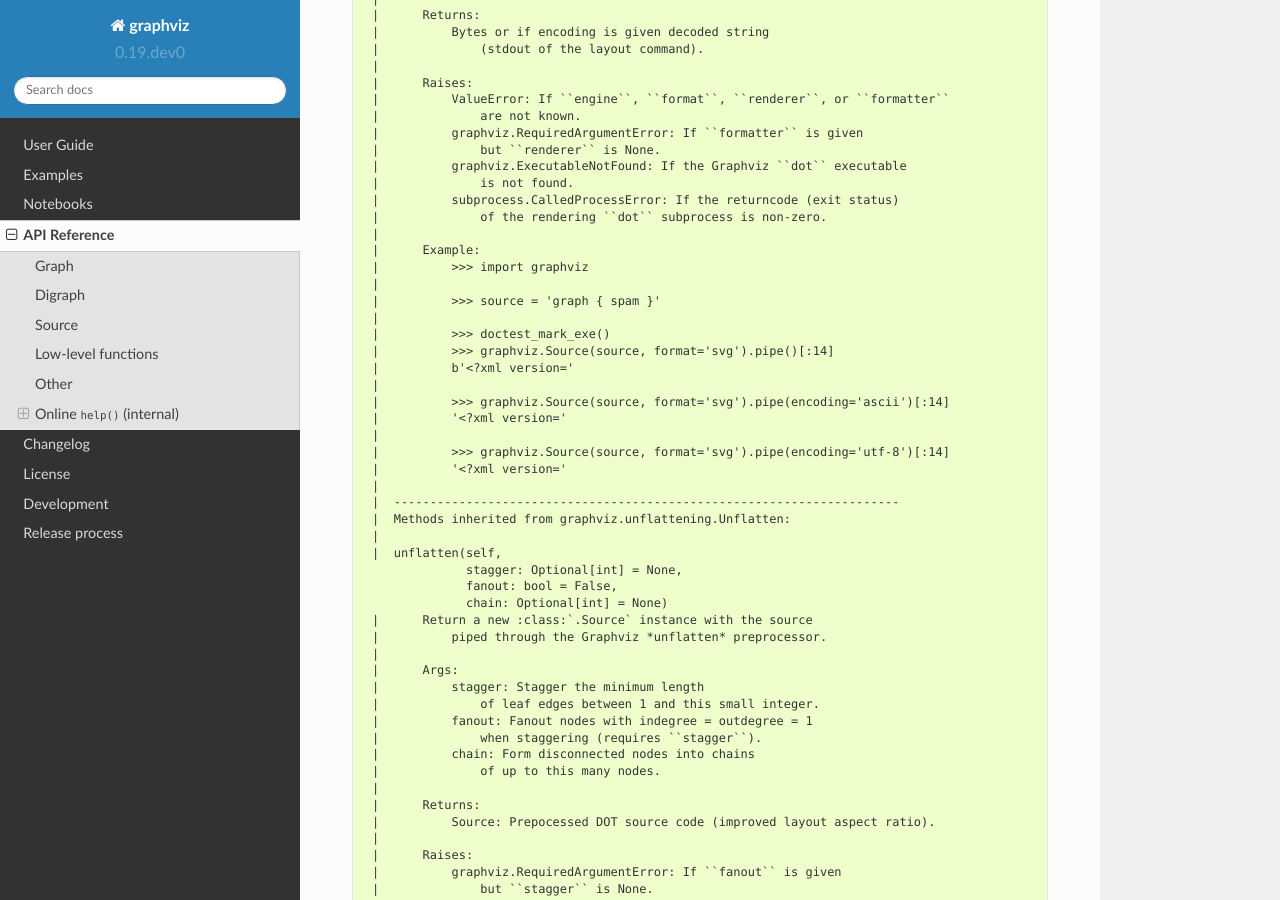
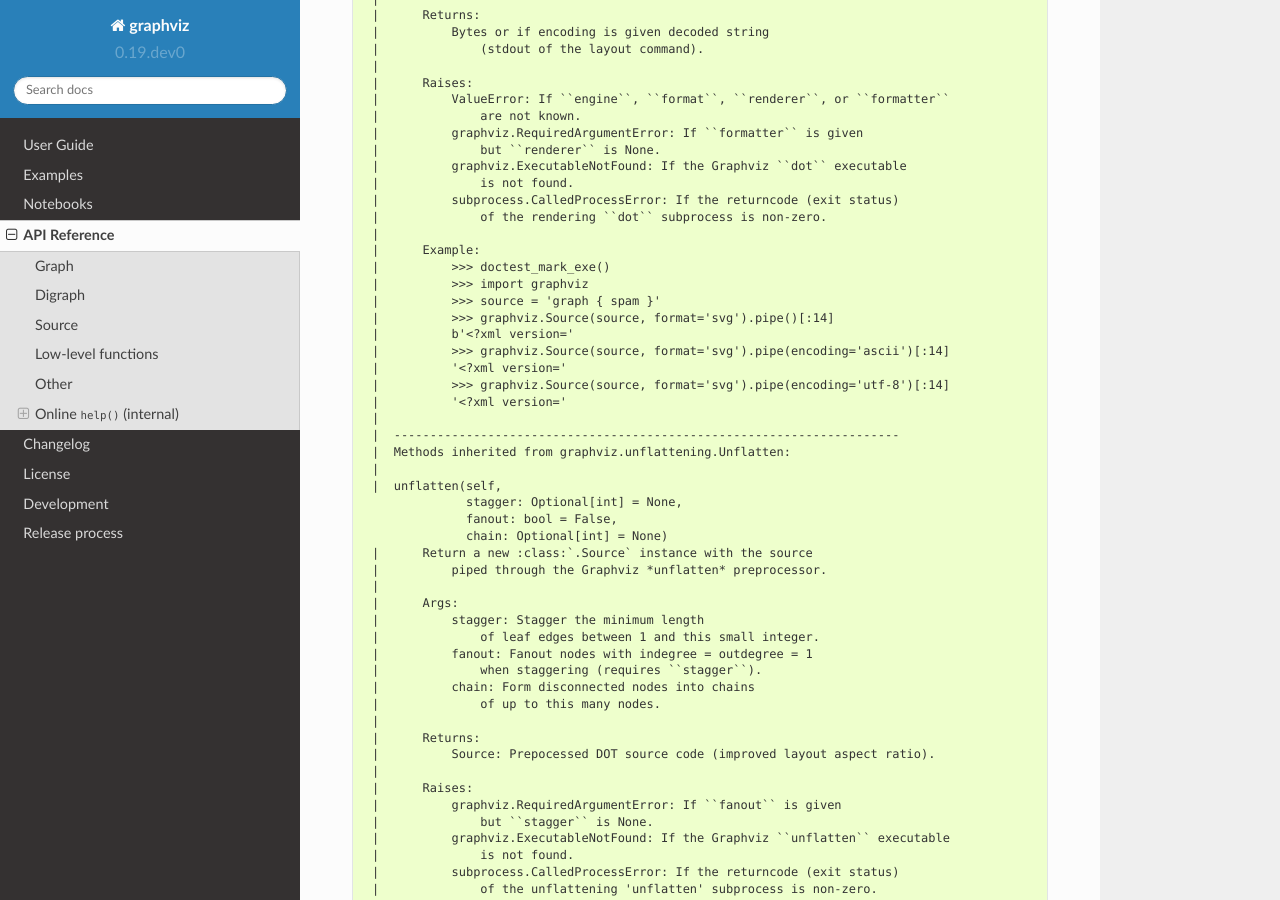
Before and after one commit to xflr6/graphviz, a Sphinx documentation site: the page built from docs/api.rst, in a window 1280 px wide and 900 px high, scrolled down 10339 px. Built offline with Sphinx 7.4.7 and the Read the Docs theme 2.0.0, drawn with Linux system fonts in a browser that asks for light colours; the version number is read from the project's files by our own code; some of the changed text lies outside the part shown.

Commit message:
update help()

```diff
--- a/docs/api.rst
+++ b/docs/api.rst
@@ -545,17 +545,13 @@ https://github.com/xflr6/graphviz/blob/master/docs/api.rst#graph-1
      |              of the rendering ``dot`` subprocess is non-zero.
      |
      |      Example:
+     |          >>> doctest_mark_exe()
      |          >>> import graphviz
-     |
      |          >>> source = 'graph { spam }'
-     |
-     |          >>> doctest_mark_exe()
      |          >>> graphviz.Source(source, format='svg').pipe()[:14]
      |          b'<?xml version='
-     |
      |          >>> graphviz.Source(source, format='svg').pipe(encoding='ascii')[:14]
      |          '<?xml version='
-     |
      |          >>> graphviz.Source(source, format='svg').pipe(encoding='utf-8')[:14]
      |          '<?xml version='
      |
@@ -1035,17 +1031,13 @@ https://github.com/xflr6/graphviz/blob/master/docs/api.rst#digraph-1
      |              of the rendering ``dot`` subprocess is non-zero.
      |
      |      Example:
+     |          >>> doctest_mark_exe()
      |          >>> import graphviz
-     |
      |          >>> source = 'graph { spam }'
-     |
-     |          >>> doctest_mark_exe()
      |          >>> graphviz.Source(source, format='svg').pipe()[:14]
      |          b'<?xml version='
-     |
      |          >>> graphviz.Source(source, format='svg').pipe(encoding='ascii')[:14]
      |          '<?xml version='
-     |
      |          >>> graphviz.Source(source, format='svg').pipe(encoding='utf-8')[:14]
      |          '<?xml version='
      |
@@ -1401,17 +1393,13 @@ https://github.com/xflr6/graphviz/blob/master/docs/api.rst#source-1
      |              of the rendering ``dot`` subprocess is non-zero.
      |
      |      Example:
+     |          >>> doctest_mark_exe()
      |          >>> import graphviz
-     |
      |          >>> source = 'graph { spam }'
-     |
-     |          >>> doctest_mark_exe()
      |          >>> graphviz.Source(source, format='svg').pipe()[:14]
      |          b'<?xml version='
-     |
      |          >>> graphviz.Source(source, format='svg').pipe(encoding='ascii')[:14]
      |          '<?xml version='
-     |
      |          >>> graphviz.Source(source, format='svg').pipe(encoding='utf-8')[:14]
      |          '<?xml version='
      |
```
